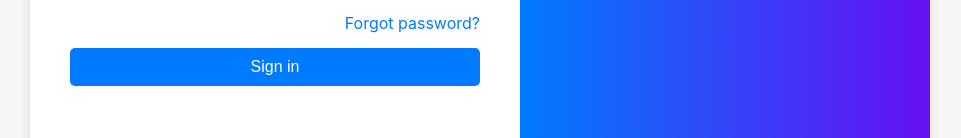
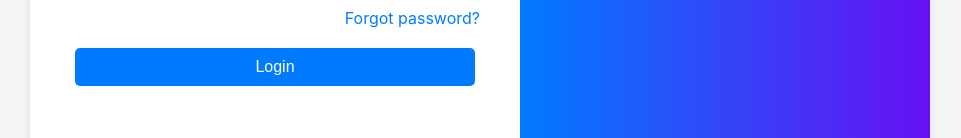
Before and after one commit to ArielBubis/Final_project, a React (Create React App) app in the folder src/frontend/: page / in a window 1280 px wide. Shown: the part 468-606 px from the top of the page, without its empty margins (160-1121 px from the left). Built offline with nearby package versions, Linux system fonts and the light colour scheme.

Commit message:
Added seperated react button

```diff
--- /dev/null
+++ b/src/frontend/src/components/Button.css
@@ -0,0 +1,31 @@
+.component-button {
+    display: inline-block;
+    margin: 5px;
+  }
+
+  .component-button button {
+    background-color: #f0f0f0;
+    border: none;
+    border-radius: 5px;
+    padding: 10px 20px;
+    font-size: 16px;
+    cursor: pointer;
+    transition: background-color 0.3s ease;
+  }
+
+  .component-button button:hover {
+    background-color: #e0e0e0;
+  }
+
+  .component-button.blue button {
+    background-color: #007bff;
+    color: white;
+  }
+
+  .component-button.blue button:hover {
+    background-color: #0056b3;
+  }
+
+  .component-button.wide button {
+    width: 100%;
+  }
--- a/src/frontend/src/components/Button.js
+++ b/src/frontend/src/components/Button.js
@@ -0,0 +1,30 @@
+import React from "react";
+import PropTypes from "prop-types";
+import "./Button.css";
+
+export default class Button extends React.Component {
+  static propTypes = {
+    name: PropTypes.string,
+    orange: PropTypes.bool,
+    wide: PropTypes.bool,
+    clickHandler: PropTypes.func,
+  };
+
+  handleClick = () => {
+    this.props.clickHandler(this.props.name);
+  };
+
+  render() {
+    const className = [
+      "component-button",
+      this.props.blue ? "blue" : "",
+      this.props.wide ? "wide" : "",
+    ];
+
+    return (
+      <div className={className.join(" ").trim()}>
+        <button onClick={this.handleClick}>{this.props.name}</button>
+      </div>
+    );
+  }
+}
--- a/src/frontend/src/components/login.js
+++ b/src/frontend/src/components/login.js
@@ -2,6 +2,7 @@ import { useState } from "react";
 import { signInWithEmailAndPassword } from "firebase/auth";
 import { auth } from "../firebaseConfig";
 import { useNavigate } from "react-router-dom";
+import Button from "./Button"; // Import the Button component
 import "./Login.css"; // Custom CSS for styling
 
 const Login = () => {
@@ -54,9 +55,12 @@ const Login = () => {
                             <a href="#!">Forgot password?</a>
                         </div>
 
-                        <button type="submit" className="login-btn">
-                            Sign in
-                        </button>
+                        <Button
+                            name="Login"
+                            clickHandler={handleLogin}
+                            blue={true}
+                            wide={true}
+                        />
 
                         {error && <p className="error-message">{error}</p>}
                     </form>
```
